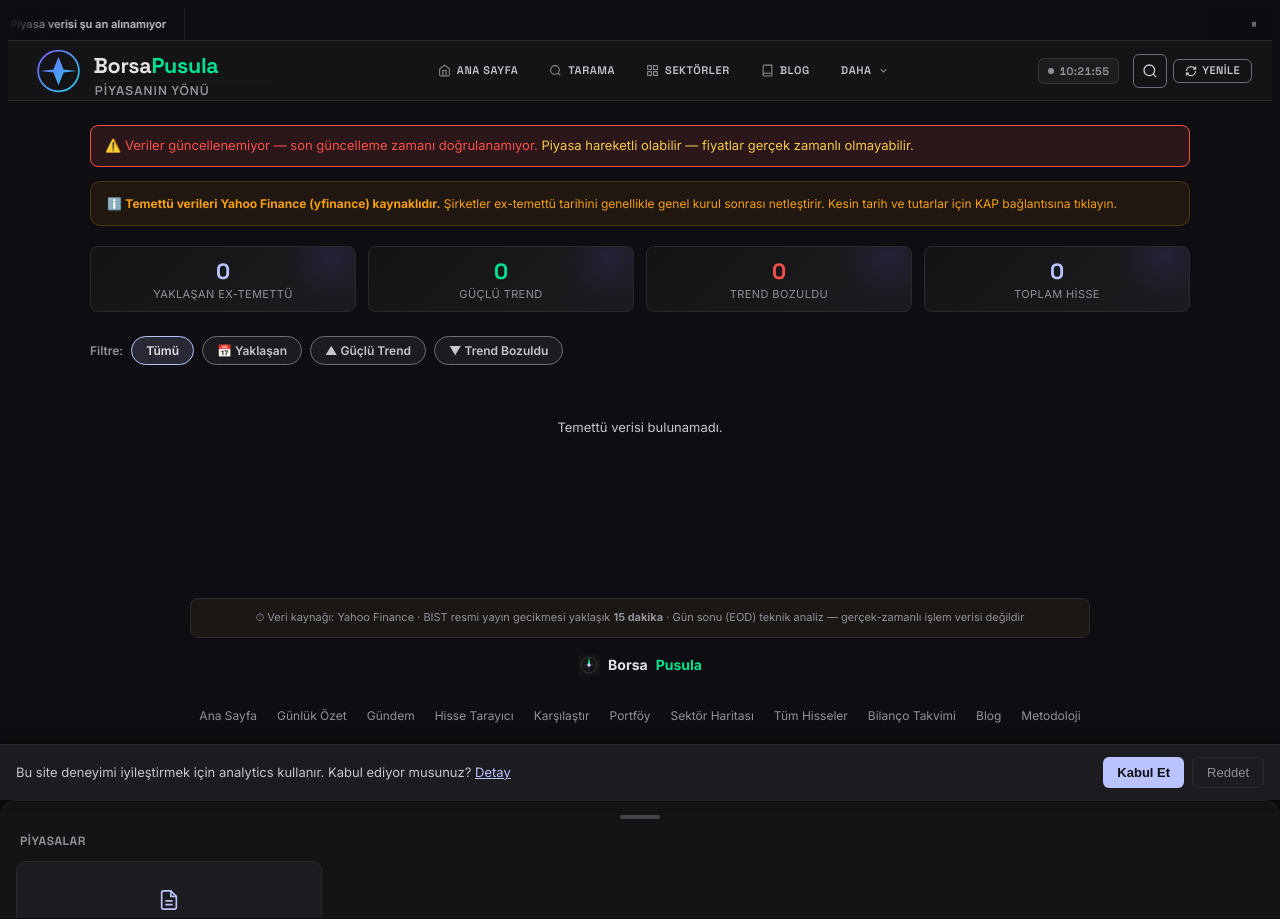
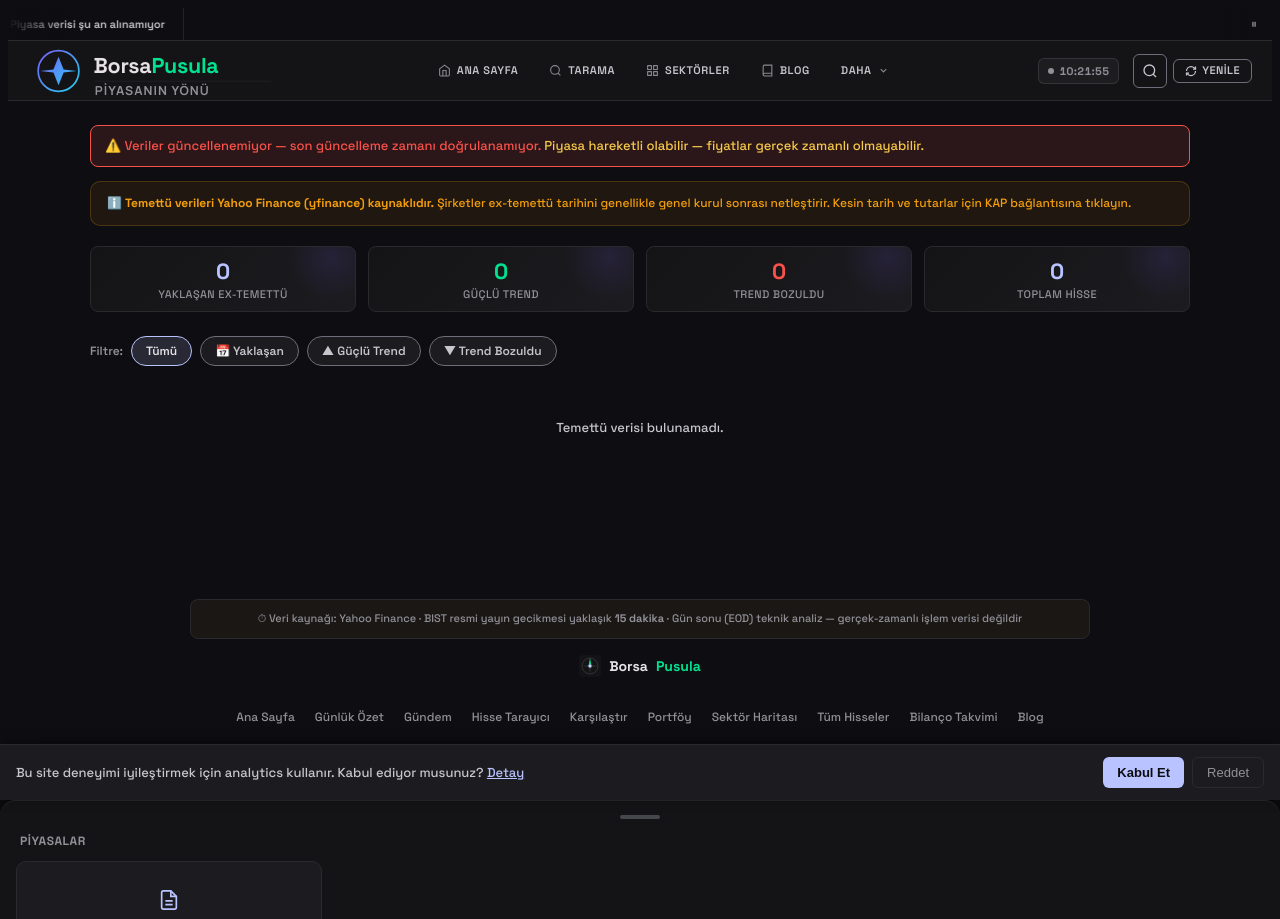
Before and after one commit to ozanturk19/bist30, a Flask app: page /temettu-takvimi in a window 1280 px wide. Run offline with Flask 3, Linux system fonts and the light colour scheme; data that the repository does not hold is empty; parts of the project's set-up code (start-up, migrations or seed data) failed here and were passed over.

Commit message:
fix(tipografi): /temettu-takvimi SITENIN GERI KALANINDAN BASKA YAZI TIPIYLE
K-AP dedektorunun ikinci bulgusu (filtresiz tur): kanonik `tokens.css`
`body{font-family:'Space Grotesk','Manrope',...}` derken
`pages/temettu_takvimi.css` ayni seciciyi `'Inter','Segoe UI',...` ile
eziyordu -- 21 sayfanin 20'si bir yazi tipinde, /temettu-takvimi TEK BASINA
baska bir yazi tipinde render ediliyordu.

Koken dosyanin kendi bas yorumunda yaziyor: bu dosya `bilanco_takvimi.css`ten
KOPYALANDI. Kardesi goce alinirken (bilanco_takvimi.css'te body'nin
font-family'si YOK, kanonigi miras aliyor) bu kopya geride kaldi.
tokens.css:525 zaten olcmus: "Inter: 7/32 sablonda kullaniliyor, yalniz
5/32'sinde yuklu".

IKINCI OLCUM -- KULLANILMAYAN WEBFONT YUKU:
`family=Inter:wght@400;500;600;700;800&display=swap` render-BLOKLAYAN
<link>'i BES sablonda duruyordu:
  temettu_takvimi · bilanco_takvimi · gundem · portfolio · karsilastir
Bunlardan yalniz temettu Inter'e ATIFTA BULUNUYORDU; diger DORDU 5 agirlikli
bir aileyi HICBIR KURAL kullanmadigi halde indiriyordu. Ustelik `display=swap`
(site kanonu `display=optional`) -- yani gereksiz bir FOUT riski de.

Fix: temettu'nun `body{font-family}` satiri kaldirildi (kanonigi miras alir,
bilanco ile ayni), Inter <link>'i 5 sablondan da kaldirildi. Space Grotesk +
Manrope kanonik <link>'i 5 sayfada da yerinde (dogrulandi).
`.sum-num`in kendi `'Space Grotesk'` bildirimi korundu.
NOT: hisse.css'teki `'Inter-Fallback'` AYRI bir sey (yerel @font-face CLS
metrigi, Google'dan indirilen aile degil) -- dokunulmadi.

pre-deploy 13/13 PASS. Cache-bust: temettu_takvimi.css?v=f94a7fa7.
Seans-freeze: push/deploy 19:00 TR sonrasina birakildi.

Co-Authored-By: Claude Opus 5 (1M context) <noreply@anthropic.com>

```diff
--- a/static/css/pages/temettu_takvimi.css
+++ b/static/css/pages/temettu_takvimi.css
@@ -9,7 +9,6 @@
   * { margin:0; padding:0; box-sizing:border-box; }
   body {
     background:var(--bp-bg); color:var(--bp-text);
-    font-family:'Inter','Segoe UI',system-ui,-apple-system,sans-serif;
     -webkit-font-smoothing:antialiased; font-size:var(--bp-text-md); min-height:100vh;
     overflow-x:hidden;
   }
--- a/templates/bilanco_takvimi.html
+++ b/templates/bilanco_takvimi.html
@@ -22,7 +22,6 @@
 <link rel="icon" type="image/svg+xml" href="/static/favicon.svg?v=6ef6d5a3">
 <link rel="preconnect" href="https://fonts.googleapis.com">
 <link rel="preconnect" href="https://fonts.gstatic.com" crossorigin>
-<link href="https://fonts.googleapis.com/css2?family=Inter:wght@400;500;600;700;800&display=swap" rel="stylesheet">
 <link rel="preload" href="https://fonts.googleapis.com/css2?family=Space+Grotesk:wght@500;600;700&family=Manrope:wght@400;500;600;700&display=optional" as="style" onload="this.onload=null;this.rel='stylesheet'">
 <noscript><link rel="stylesheet" href="https://fonts.googleapis.com/css2?family=Space+Grotesk:wght@500;600;700&family=Manrope:wght@400;500;600;700&display=optional"></noscript>
 <link rel="stylesheet" href="/static/css/tokens.css?v=05a1361a">
--- a/templates/gundem.html
+++ b/templates/gundem.html
@@ -22,7 +22,6 @@
 </script>
 <link rel="preconnect" href="https://fonts.googleapis.com">
 <link rel="preconnect" href="https://fonts.gstatic.com" crossorigin>
-<link href="https://fonts.googleapis.com/css2?family=Inter:wght@400;500;600;700;800&display=swap" rel="stylesheet">
 <link rel="preload" href="https://fonts.googleapis.com/css2?family=Space+Grotesk:wght@500;600;700&family=Manrope:wght@400;500;600;700&display=optional" as="style" onload="this.onload=null;this.rel='stylesheet'">
 <noscript><link rel="stylesheet" href="https://fonts.googleapis.com/css2?family=Space+Grotesk:wght@500;600;700&family=Manrope:wght@400;500;600;700&display=optional"></noscript>
 <link rel="stylesheet" href="/static/css/tokens.css?v=05a1361a">
--- a/templates/karsilastir.html
+++ b/templates/karsilastir.html
@@ -40,7 +40,6 @@
 {% endif %}
 <link rel="preconnect" href="https://fonts.googleapis.com">
 <link rel="preconnect" href="https://fonts.gstatic.com" crossorigin>
-<link href="https://fonts.googleapis.com/css2?family=Inter:wght@400;500;600;700;800&display=swap" rel="stylesheet">
 <link rel="preload" href="https://fonts.googleapis.com/css2?family=Space+Grotesk:wght@500;600;700&family=Manrope:wght@400;500;600;700&display=optional" as="style" onload="this.onload=null;this.rel='stylesheet'">
 <noscript><link rel="stylesheet" href="https://fonts.googleapis.com/css2?family=Space+Grotesk:wght@500;600;700&family=Manrope:wght@400;500;600;700&display=optional"></noscript>
 <link rel="stylesheet" href="/static/css/tokens.css?v=05a1361a">
--- a/templates/portfolio.html
+++ b/templates/portfolio.html
@@ -22,7 +22,6 @@
 </script>
 <link rel="preconnect" href="https://fonts.googleapis.com">
 <link rel="preconnect" href="https://fonts.gstatic.com" crossorigin>
-<link href="https://fonts.googleapis.com/css2?family=Inter:wght@400;500;600;700;800&display=swap" rel="stylesheet">
 <link rel="preload" href="https://fonts.googleapis.com/css2?family=Space+Grotesk:wght@500;600;700&family=Manrope:wght@400;500;600;700&display=optional" as="style" onload="this.onload=null;this.rel='stylesheet'">
 <noscript><link rel="stylesheet" href="https://fonts.googleapis.com/css2?family=Space+Grotesk:wght@500;600;700&family=Manrope:wght@400;500;600;700&display=optional"></noscript>
 <link rel="stylesheet" href="/static/css/tokens.css?v=05a1361a">
--- a/templates/temettu_takvimi.html
+++ b/templates/temettu_takvimi.html
@@ -22,13 +22,12 @@
 <link rel="icon" type="image/svg+xml" href="/static/favicon.svg?v=6ef6d5a3">
 <link rel="preconnect" href="https://fonts.googleapis.com">
 <link rel="preconnect" href="https://fonts.gstatic.com" crossorigin>
-<link href="https://fonts.googleapis.com/css2?family=Inter:wght@400;500;600;700;800&display=swap" rel="stylesheet">
 <link rel="preload" href="https://fonts.googleapis.com/css2?family=Space+Grotesk:wght@500;600;700&family=Manrope:wght@400;500;600;700&display=optional" as="style" onload="this.onload=null;this.rel='stylesheet'">
 <noscript><link rel="stylesheet" href="https://fonts.googleapis.com/css2?family=Space+Grotesk:wght@500;600;700&family=Manrope:wght@400;500;600;700&display=optional"></noscript>
 <link rel="stylesheet" href="/static/css/tokens.css?v=05a1361a">
 <link rel="stylesheet" href="/static/css/data-art.css?v=8a693451">
 <script src="/static/bp-vocab.js?v=f8cb1ae4A" defer></script>
-<link rel="stylesheet" href="/static/css/pages/temettu_takvimi.css?v=37d6f340">
+<link rel="stylesheet" href="/static/css/pages/temettu_takvimi.css?v=f94a7fa7">
 <style id="bp-critical-css">{% include '_bp_critical_css.html' %}</style>
 {% endblock %}{% block body %}<a href="#main-content" class="skip-link">Ana içeriğe atla</a>
 <!-- Makro Ticker -->
```
